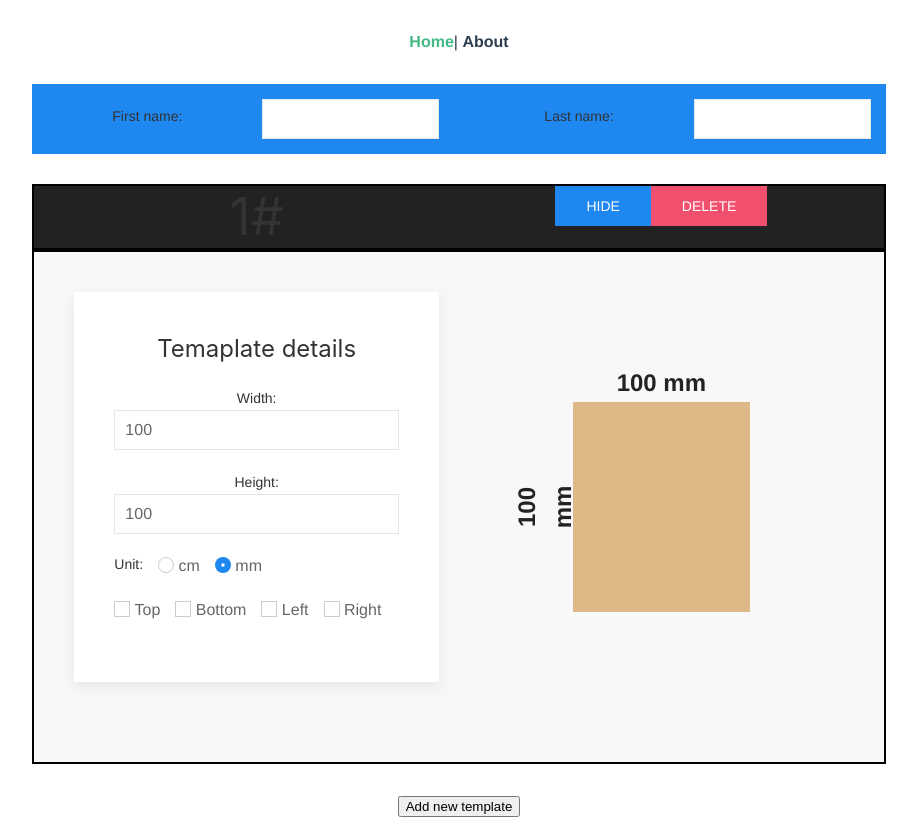
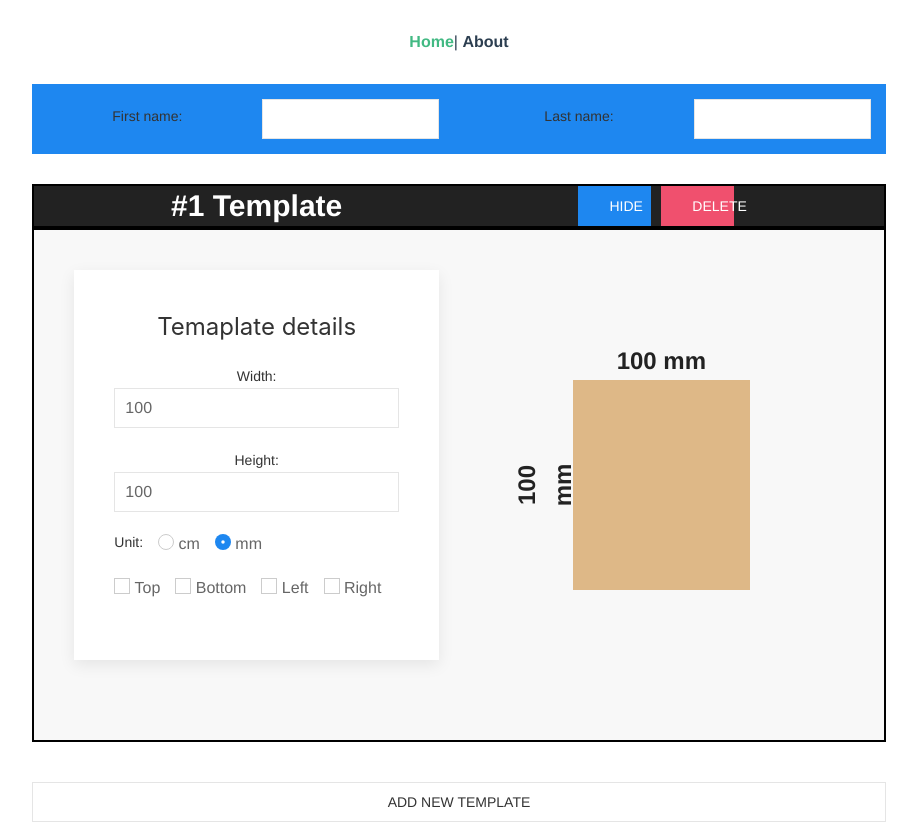
Before and after one commit to sebastianp63/joinery-project-vue, a Vue app: page /#/ in a window 1280 px wide. Shown: the whole page, without its empty margins (181-1098 px from the left). Built offline with nearby package versions, Linux system fonts and the light colour scheme.

Commit message:
Add indexing of templates

```diff
--- a/src/components/Template.vue
+++ b/src/components/Template.vue
@@ -1,6 +1,6 @@
 <template>
   <div class="template">
-    <template-header @onHide="hideTemplate" />
+    <template-header v-bind:templateNumber="id" @onHide="hideTemplate" />
     <div
       v-show="!isHidden"
       class="uk-container uk-width-2-3 uk-align-center uk-background-muted uk-padding uk-margin-remove-top"
@@ -22,6 +22,9 @@ import TemplatePreview from "@/components/TemplatePreview.vue";
 import UserHeader from "@/components/UserHeader.vue";
 
 export default {
+  props: {
+    id: Number
+  },
   name: "template",
   data: function() {
     return {
--- a/src/components/TemplateHeader.vue
+++ b/src/components/TemplateHeader.vue
@@ -3,7 +3,7 @@
     class="uk-container uk-width-2-3 uk-align-center uk-background-secondary uk-margin-remove-bottom"
   >
     <div class="uk-child-width-expand@s" uk-grid>
-      <h6 class="uk-heading-small">1#</h6>
+      <p class="hedaer-id">#{{templateNumber}} Template</p>
       <div>
         <button
           class="uk-button uk-button-primary"
@@ -40,7 +40,17 @@ export default {
 </script>
 
 <style lang="scss" scoped>
+.uk-button {
+  width: 20%;
+  margin-right: 10px;
+}
 .uk-container {
   border: 2px solid black;
 }
+.hedaer-id {
+  color: white;
+  font-weight: bold;
+  font-size: 30px;
+  line-height: 40px;
+}
 </style>
--- a/src/views/Home.vue
+++ b/src/views/Home.vue
@@ -1,8 +1,19 @@
 <template>
   <div class="home">
     <UserHeader />
-    <component v-for="component in templateComponent" v-bind:is="component"></component>
-    <button @click="addNewTemplate">Add new template</button>
+    <!-- <component
+      v-for="component in templateComponents"
+      v-bind:key="component.index"
+      v-bind:is="component.temp"
+    ></component>-->
+
+    <div v-for="el in templateComponents" v-bind:key="el.id">
+      <Template v-bind:id="el.index"></Template>
+    </div>
+    <button
+      class="uk-button uk-button-default uk-width-2-3 uk-margin-small-top"
+      @click="addNewTemplate"
+    >Add new template</button>
   </div>
 </template>
 
@@ -19,12 +30,25 @@ export default {
   },
   data() {
     return {
-      templateComponent: ["Template"]
+      id: 1,
+      templateComponents: [{ index: 1 }]
     };
   },
   methods: {
     addNewTemplate: function() {
-      this.templateComponent.push("Template");
+      this.id += 1;
+      console.log(this.id);
+      let exist = this.templateComponents.filter(element => {
+        return element.index == this.id;
+      });
+      console.log();
+      if (!exist.length > 0) {
+        this.templateComponents.push({
+          index: this.id
+        });
+      } else {
+        console.log("this themplate has beenalready exist");
+      }
     }
   }
 };
```
